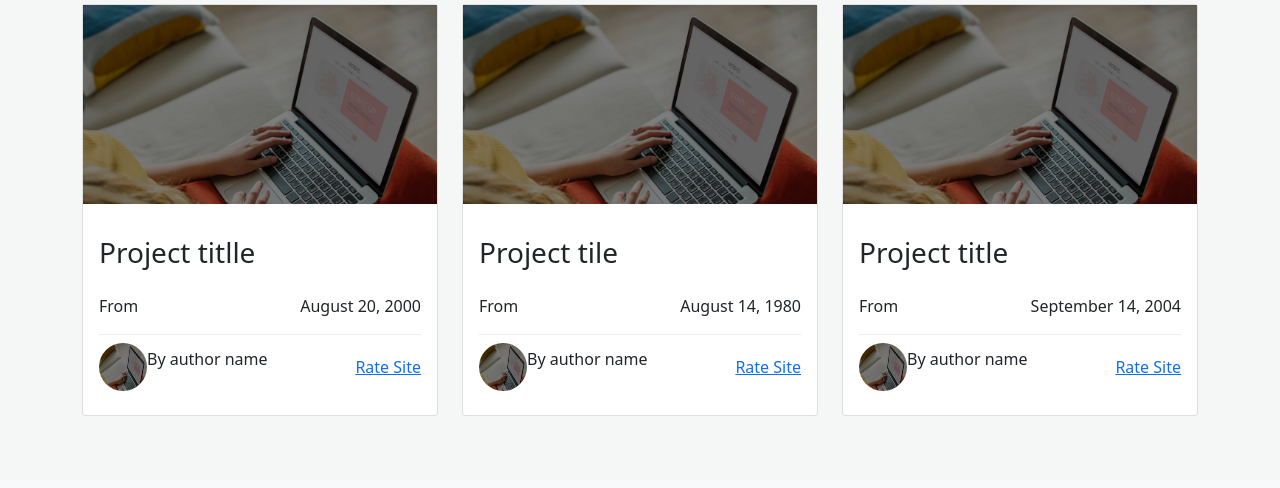
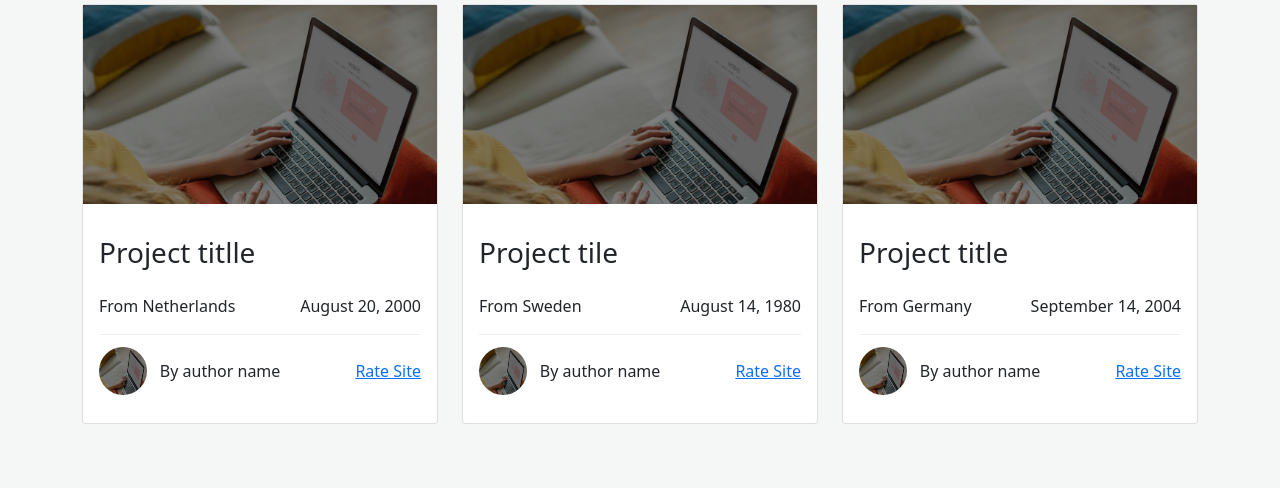
Before and after one commit to fobiero/AwardsRate_Clone_DJ_03, a Django app: page / in a window 1280 px wide. Shown: the part 732-1220 px from the top of the page. Before the commit the page ends 1148 px from the top, so only its background shows below. Run offline with Django 4.2, Linux system fonts and the light colour scheme.

Commit message:
polish LandingPage

```diff
--- a/awardsclone/static/css/custom.css
+++ b/awardsclone/static/css/custom.css
@@ -94,6 +94,11 @@ nav .navbar {
     justify-content: space-between;
 }
 
+.plc {
+    align-items: center;
+    font-weight: lighter;
+}
+
 .mre-info {
     padding: .5rem 0;
     align-items: center;
@@ -110,3 +115,8 @@ nav .navbar {
     height: 3rem;
     border-radius: 50%;
 }
+
+.by p {
+    margin-top: 1rem;
+    padding-left: .8rem;
+}
--- a/awardsclone/templates/index.html
+++ b/awardsclone/templates/index.html
@@ -14,7 +14,7 @@
                     <h3>{{post.title}}</h3>
                     <div class="plc">
                         <div class="loc">
-                            <p>From {{post.}}</p>
+                            <p>From {{post.location}}</p>
                         </div>
                         <div class="dte">
                             <p>{{post.date_posted}}</p>
```
